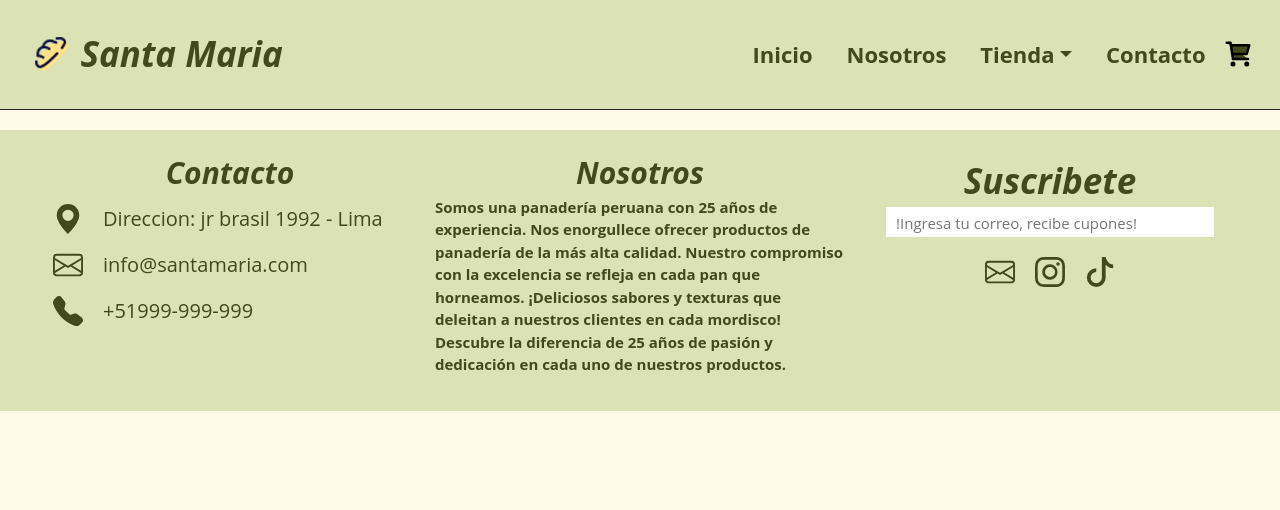
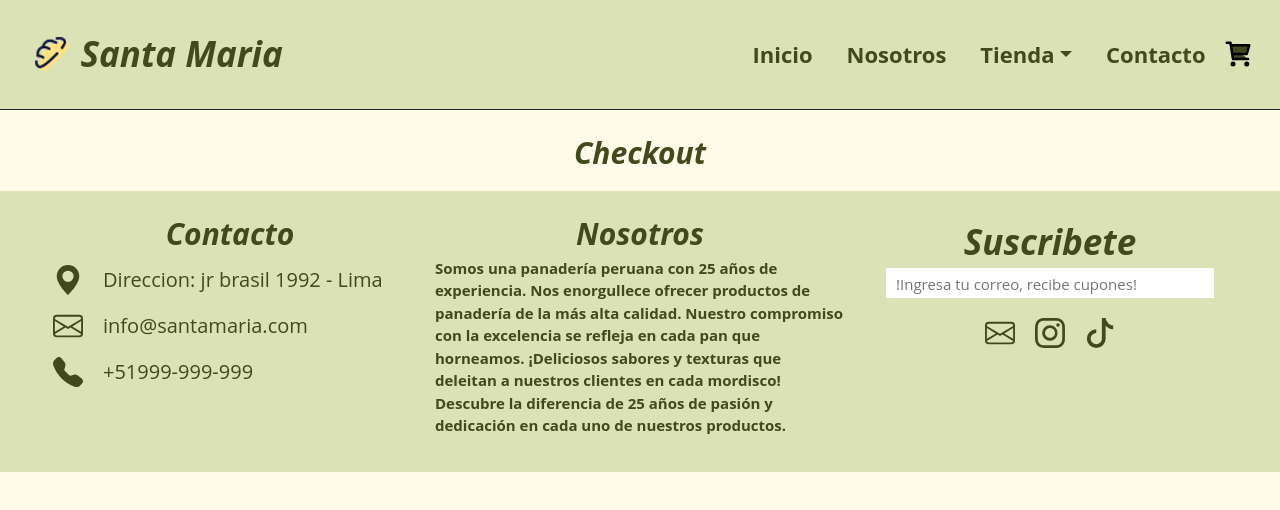
Before and after one commit to BryhanS/PreEntrega2-Salazar, a React (Vite) app: page /checkout in a window 1280 px wide. Shown: the top 510 px of the page. Built offline with nearby package versions, Linux system fonts and the light colour scheme.

Commit message:
add checkout

```diff
--- a/src/App.jsx
+++ b/src/App.jsx
@@ -1,4 +1,6 @@
 import { BrowserRouter, Route, Routes } from "react-router-dom";
+import { OpenCartProvider } from "./context/OpenCartContext";
+import { CartProvider } from "./context/CartContext";
 import NavBar from "./components/NavBar";
 import Footer from "./components/Footer";
 import Home from "./pages/Home";
@@ -7,9 +9,8 @@ import AboutUs from "./pages/AboutUs";
 import ContactUs from "./pages/ContactUs";
 import ItemDetailContainer from "./pages/CategoryShop/ItemDetailContainer";
 import CartWidget from "./components/CartWidget";
+import Checkout from "./pages/Checkout/Checkout";
 import Main from "./components/Main";
-import { OpenCartProvider } from "./context/OpenCartContext";
-import { CartProvider } from "./context/CartContext";
 
 function App() {
   return (
@@ -61,6 +62,8 @@ function App() {
                   </Main>
                 }
               />
+
+              <Route path="/checkout" element={<Checkout />} />
             </Routes>
             <Footer />
           </OpenCartProvider>
--- a/src/components/CartBody.jsx
+++ b/src/components/CartBody.jsx
@@ -1,6 +1,8 @@
 /* eslint-disable react/prop-types */
 import { useContext } from "react";
 import { CartContext } from "../context/CartContext";
+import { Link } from "react-router-dom";
+
 import { OpenCartContext } from "../context/OpenCartContext";
 import CartList from "./CartList";
 
@@ -33,9 +35,14 @@ const CartBody = () => {
         >
           Close
         </div>
-        <div id="endBuy" className="shopping">
+        <Link
+          to={"/checkout"}
+          id="endBuy"
+          className="shopping"
+          onClick={() => handleCloseCart()}
+        >
           Finaliza tu Compra
-        </div>
+        </Link>
       </div>
     </div>
   );
--- a/src/pages/Checkout/Checkout.jsx
+++ b/src/pages/Checkout/Checkout.jsx
@@ -0,0 +1,13 @@
+import React from "react";
+
+const Checkout = () => {
+  return (
+    <main>
+      <section className="section-team">
+        <h1>Checkout</h1>
+      </section>
+    </main>
+  );
+};
+
+export default Checkout;
```
